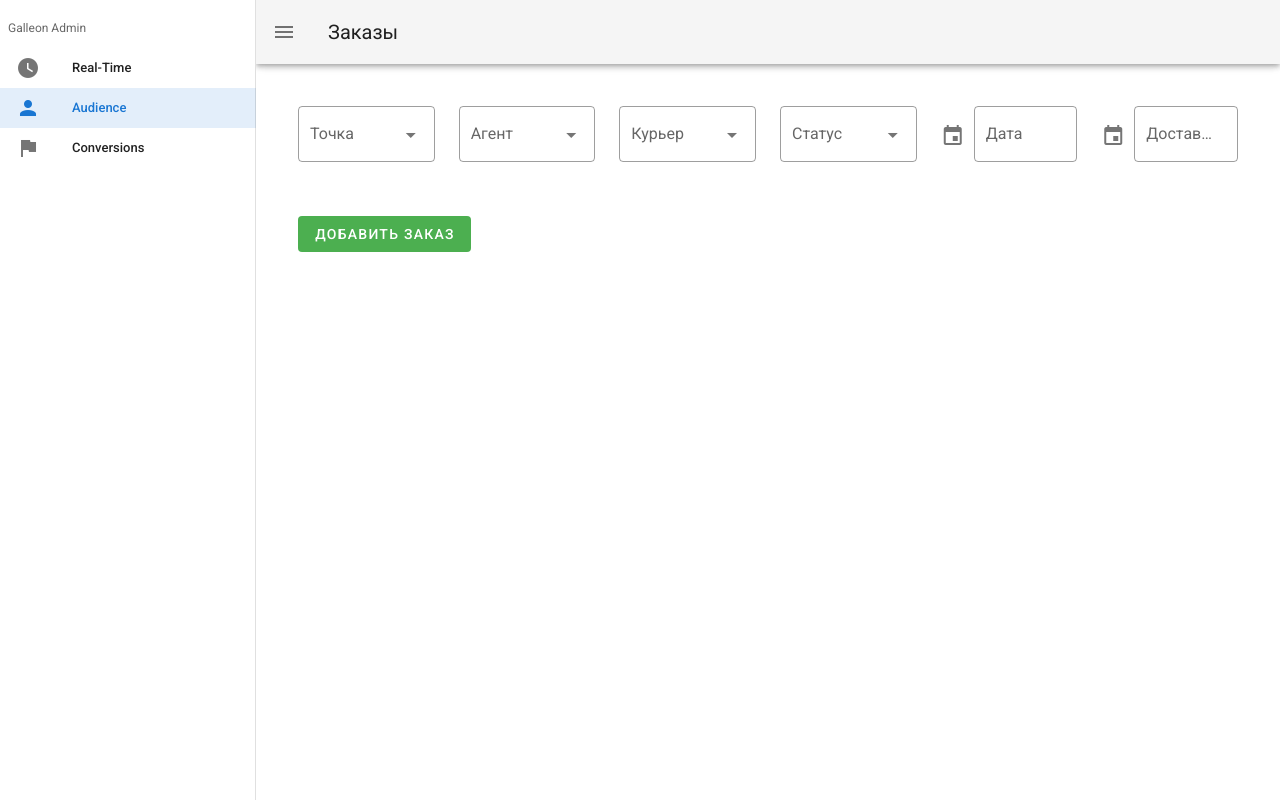
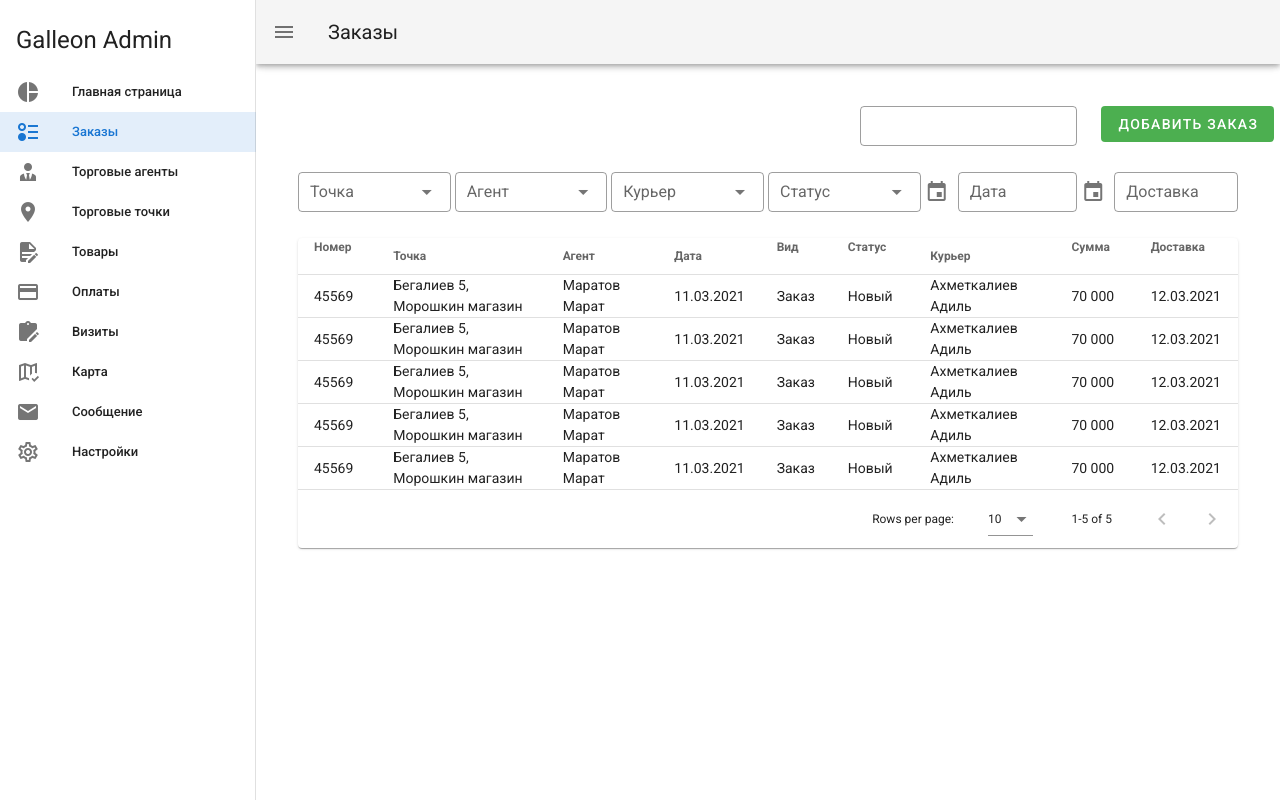
Before and after one commit to dilmuratserik/diploma-site-v, a Vue app: page /orders in a window 1280 px wide. Built offline with nearby package versions, Linux system fonts and the light colour scheme.

Commit message:
add table to orders page

```diff
--- a/src/views/Main.vue
+++ b/src/views/Main.vue
@@ -5,7 +5,9 @@
       app
     >
       <v-list dense>
-        <v-subheader>Galleon Admin</v-subheader>
+        <div class="py-4 px-4">
+          <h4 class="text-lg-h5">Galleon Admin</h4>
+        </div>
         <v-list-item-group
           v-model="selectedItem"
           color="primary"
@@ -13,6 +15,7 @@
           <v-list-item
             v-for="(item, i) in items"
             :key="i"
+            @click="$router.push(item.path)"
           >
             <v-list-item-icon>
               <v-icon v-text="item.icon"></v-icon>
@@ -45,9 +48,16 @@ export default {
       drawer: null,
       selectedItem: 1,
       items: [
-        { text: 'Real-Time', icon: 'mdi-clock' },
-        { text: 'Audience', icon: 'mdi-account' },
-        { text: 'Conversions', icon: 'mdi-flag' },
+        { text: 'Главная страница', icon: 'mdi-chart-pie', path: '/' },
+        { text: 'Заказы', icon: 'mdi-order-bool-ascending', path: '/orders' },
+        { text: 'Торговые агенты', icon: 'mdi-account-tie', path: '/agents' },
+        { text: 'Торговые точки', icon: 'mdi-map-marker', path: '/ponts' },
+        { text: 'Товары', icon: 'mdi-file-document-edit', path: '' },
+        { text: 'Оплаты', icon: 'mdi-credit-card-outline', path: '/goods' },
+        { text: 'Визиты', icon: 'mdi-clipboard-edit', path: '/visits' },
+        { text: 'Карта', icon: 'mdi-map-check-outline', path: '/map' },
+        { text: 'Сообщение', icon: 'mdi-email', path: '/messages' },
+        { text: 'Настройки', icon: 'mdi-cog-outline', path: '/settings' },
       ],
     }
   }
--- a/src/views/Orders.vue
+++ b/src/views/Orders.vue
@@ -2,38 +2,55 @@
   <Main>
     <div class="order">
       <div class="order__header px-3 py-3">
-        <v-row>
-          <v-col class="d-flex" lg="2">
+        <v-row class="d-flex justify-lg-end">
+          <v-col cols="12" lg="3">
+            <v-text-field outlined dense></v-text-field>
+          </v-col>
+          <v-col cols="12" lg="2">
+            <v-btn
+              depressed
+              color="success"
+            >
+              Добавить заказ
+            </v-btn>
+          </v-col>
+        </v-row>
+        <v-row no-gutters>
+          <v-col class="pr-1" cols="12" lg="2">
             <v-select
               :items="items"
               label="Точка"
               height=40
               outlined
               hide-details
+              dense
             ></v-select>
           </v-col>
-          <v-col class="d-flex" lg="2">
+          <v-col class="pr-1" cols="12" lg="2">
             <v-select
               :items="items"
               label="Агент"
               outlined
               hide-details
+              dense
             ></v-select>
           </v-col>
-          <v-col class="d-flex" lg="2">
+          <v-col class="pr-1" cols="12" lg="2">
             <v-select
               :items="items"
               label="Курьер"
               outlined
               hide-details
+              dense
             ></v-select>
           </v-col>
-          <v-col class="d-flex" lg="2">
+          <v-col class="pr-1" cols="12" lg="2">
             <v-select
               :items="items"
               label="Статус"
               outlined
               hide-details
+              dense
             ></v-select>
           </v-col>
           <!-- <v-col class="d-flex" cols="12" lg="3">
@@ -45,7 +62,7 @@
               outlined
             ></v-text-field>
           </v-col> -->
-          <v-col class="d-flex" lg="2">
+          <v-col class="pr-1" cols="12" lg="2">
             <v-menu
               v-model="menu2"
               :close-on-content-click="false"
@@ -63,6 +80,7 @@
                   v-bind="attrs"
                   v-on="on"
                   outlined
+                  dense
                 ></v-text-field>
               </template>
               <v-date-picker
@@ -72,7 +90,7 @@
             </v-menu>
           </v-col>
 
-          <v-col class="d-flex" lg="2">
+          <v-col cols="12" lg="2">
             <v-menu
               v-model="menu3"
               :close-on-content-click="false"
@@ -90,6 +108,7 @@
                   v-bind="attrs"
                   v-on="on"
                   outlined
+                  dense
                 ></v-text-field>
               </template>
               <v-date-picker
@@ -99,14 +118,15 @@
             </v-menu>
           </v-col>
         </v-row>
-        <v-row>
-          <v-col class="d-flex" lg="2">
-            <v-btn
-              depressed
-              color="success"
-            >
-              Добавить заказ
-            </v-btn>
+        <v-row no-gutters>
+          <v-col cols="12">
+            <v-data-table
+              dense
+              :headers="orderHeaders"
+              :items="orders"
+              item-key="name"
+              class="w-100 elevation-1"
+            ></v-data-table>
           </v-col>
         </v-row>
       </div>
@@ -128,6 +148,24 @@ export default {
       date: '',
       date2: '',
       items: ['Foo', 'Bar', 'Fizasddddddd vasdasdz', 'Buzz'],
+      orderHeaders: [
+        { text: 'Номер', value: 'number' },
+        { text: 'Точка', value: 'point' },
+        { text: 'Агент', value: 'agent' },
+        { text: 'Дата', value: 'date' },
+        { text: 'Вид', value: 'type' },
+        { text: 'Статус', value: 'status' },
+        { text: 'Курьер', value: 'delivery' },
+        { text: 'Сумма', value: 'total' },
+        { text: 'Доставка', value: 'deliver' },
+      ],
+      orders: [
+        { number: '45569', point: 'Бегалиев 5, Морошкин магазин', agent: 'Маратов Марат', date: '11.03.2021', type: 'Заказ', status: 'Новый', delivery: 'Ахметкалиев Адиль ', total: '70 000', deliver: '12.03.2021' },
+        { number: '45569', point: 'Бегалиев 5, Морошкин магазин', agent: 'Маратов Марат', date: '11.03.2021', type: 'Заказ', status: 'Новый', delivery: 'Ахметкалиев Адиль ', total: '70 000', deliver: '12.03.2021' },
+        { number: '45569', point: 'Бегалиев 5, Морошкин магазин', agent: 'Маратов Марат', date: '11.03.2021', type: 'Заказ', status: 'Новый', delivery: 'Ахметкалиев Адиль ', total: '70 000', deliver: '12.03.2021' },
+        { number: '45569', point: 'Бегалиев 5, Морошкин магазин', agent: 'Маратов Марат', date: '11.03.2021', type: 'Заказ', status: 'Новый', delivery: 'Ахметкалиев Адиль ', total: '70 000', deliver: '12.03.2021' },
+        { number: '45569', point: 'Бегалиев 5, Морошкин магазин', agent: 'Маратов Марат', date: '11.03.2021', type: 'Заказ', status: 'Новый', delivery: 'Ахметкалиев Адиль ', total: '70 000', deliver: '12.03.2021' }
+      ],
     }
   }
 }
```
Also changed, not shown: 1 other file (tests, documents, lock files or other folders).
